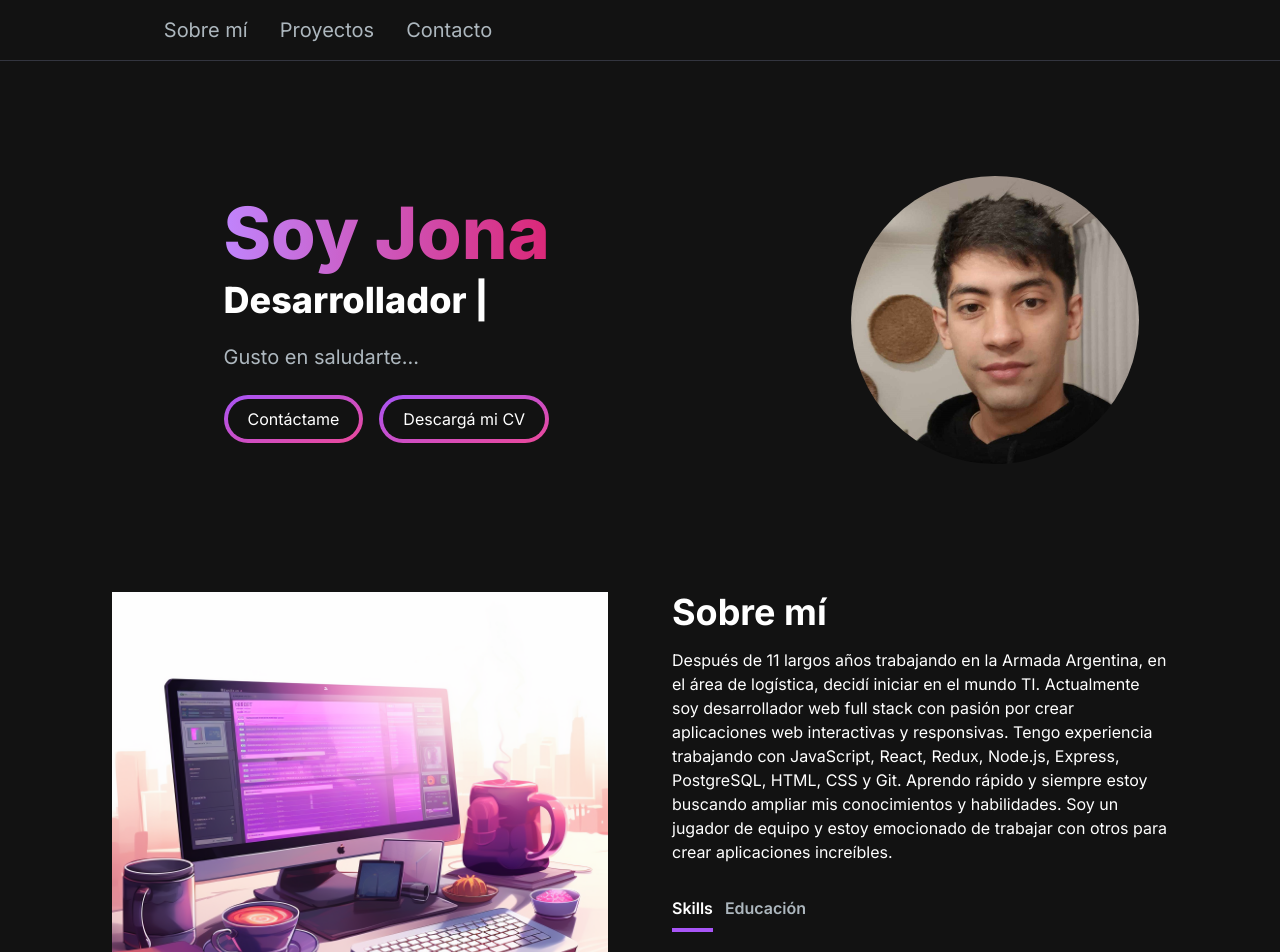
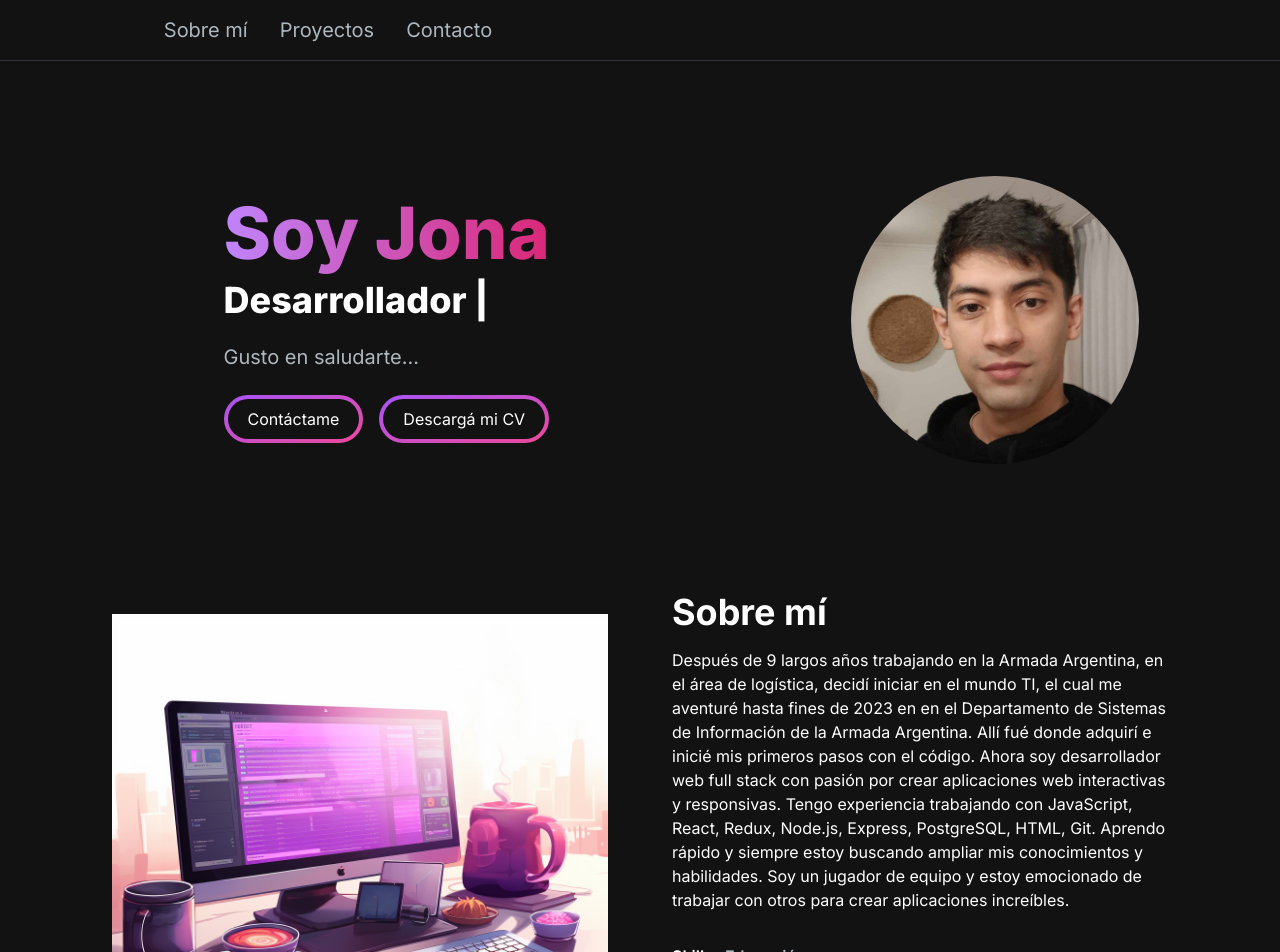
Before and after one commit to Jongabee/portfolio-v2, a Next.js app: page / in a window 1280 px wide. Shown: the top 952 px of the page. Built offline with nearby package versions, Linux system fonts and the light colour scheme.

Commit message:
Actualizo cv

```diff
--- a/src/app/components/TextAboutMe.jsx
+++ b/src/app/components/TextAboutMe.jsx
@@ -1,17 +1,18 @@
-
-
 const TextAboutMe = () => {
-    return (
-        <p>
-            Después de 11 largos años trabajando en la Armada Argentina, en el área de logística,
-            decidí iniciar en el mundo TI. Actualmente soy desarrollador web full stack con pasión por crear
-            aplicaciones web interactivas y responsivas. Tengo experiencia
-            trabajando con JavaScript, React, Redux, Node.js, Express, PostgreSQL,
-            HTML, CSS y Git. Aprendo rápido y siempre estoy
-            buscando ampliar mis conocimientos y habilidades. Soy un jugador de equipo y
-            estoy emocionado de trabajar con otros para crear aplicaciones increíbles.
-        </p>
-    )
-}
+  return (
+    <p>
+      Después de 9 largos años trabajando en la Armada Argentina, en el área de
+      logística, decidí iniciar en el mundo TI, el cual me aventuré hasta fines
+      de 2023 en en el Departamento de Sistemas de Información de la Armada
+      Argentina. Allí fué donde adquirí e inicié mis primeros pasos con el
+      código. Ahora soy desarrollador web full stack con pasión por crear
+      aplicaciones web interactivas y responsivas. Tengo experiencia trabajando
+      con JavaScript, React, Redux, Node.js, Express, PostgreSQL, HTML, Git.
+      Aprendo rápido y siempre estoy buscando ampliar mis conocimientos y
+      habilidades. Soy un jugador de equipo y estoy emocionado de trabajar con
+      otros para crear aplicaciones increíbles.
+    </p>
+  );
+};
 
 export default TextAboutMe;
```
Also changed, not shown: 1 other file (tests, documents, lock files or other folders).
